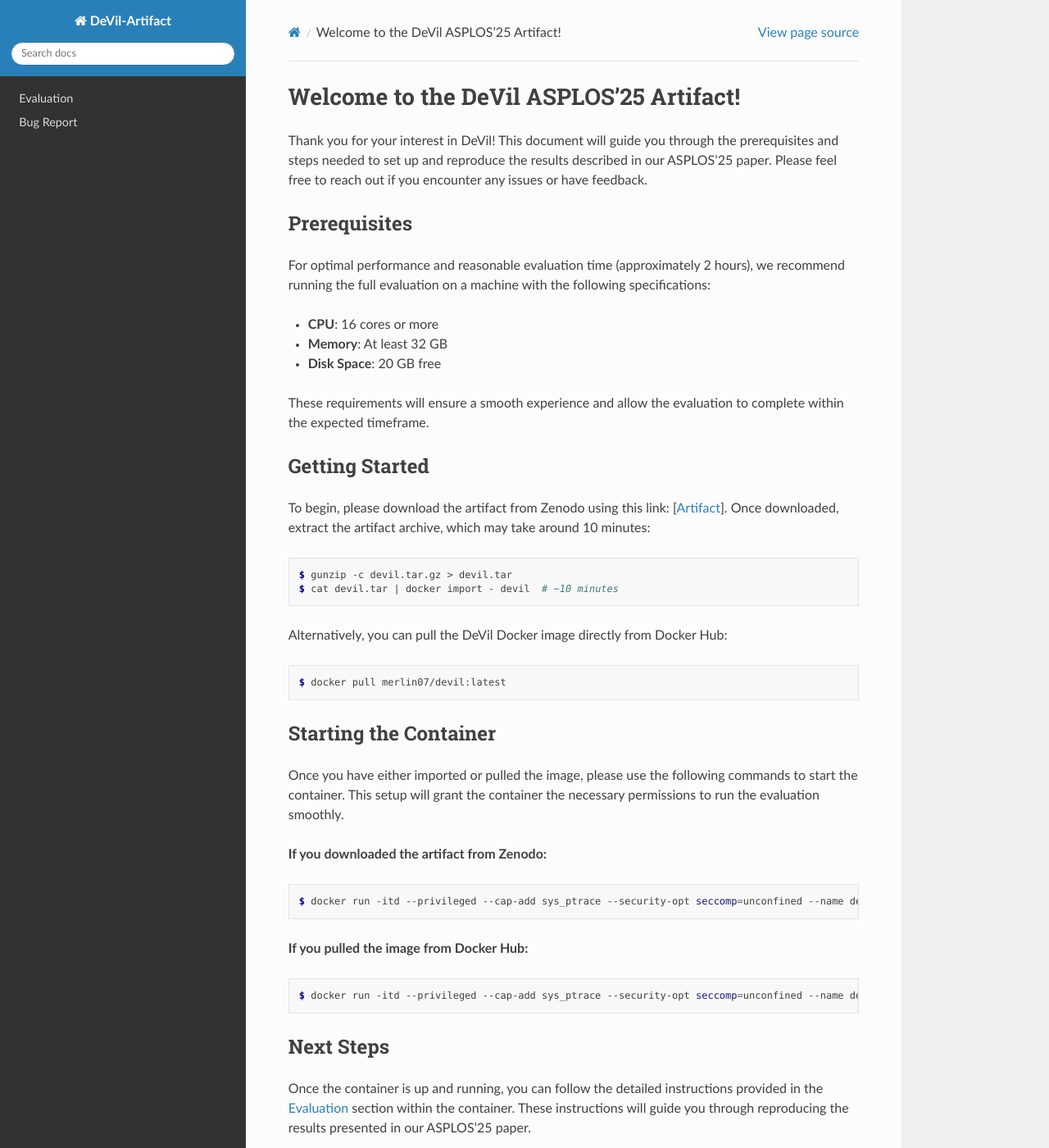
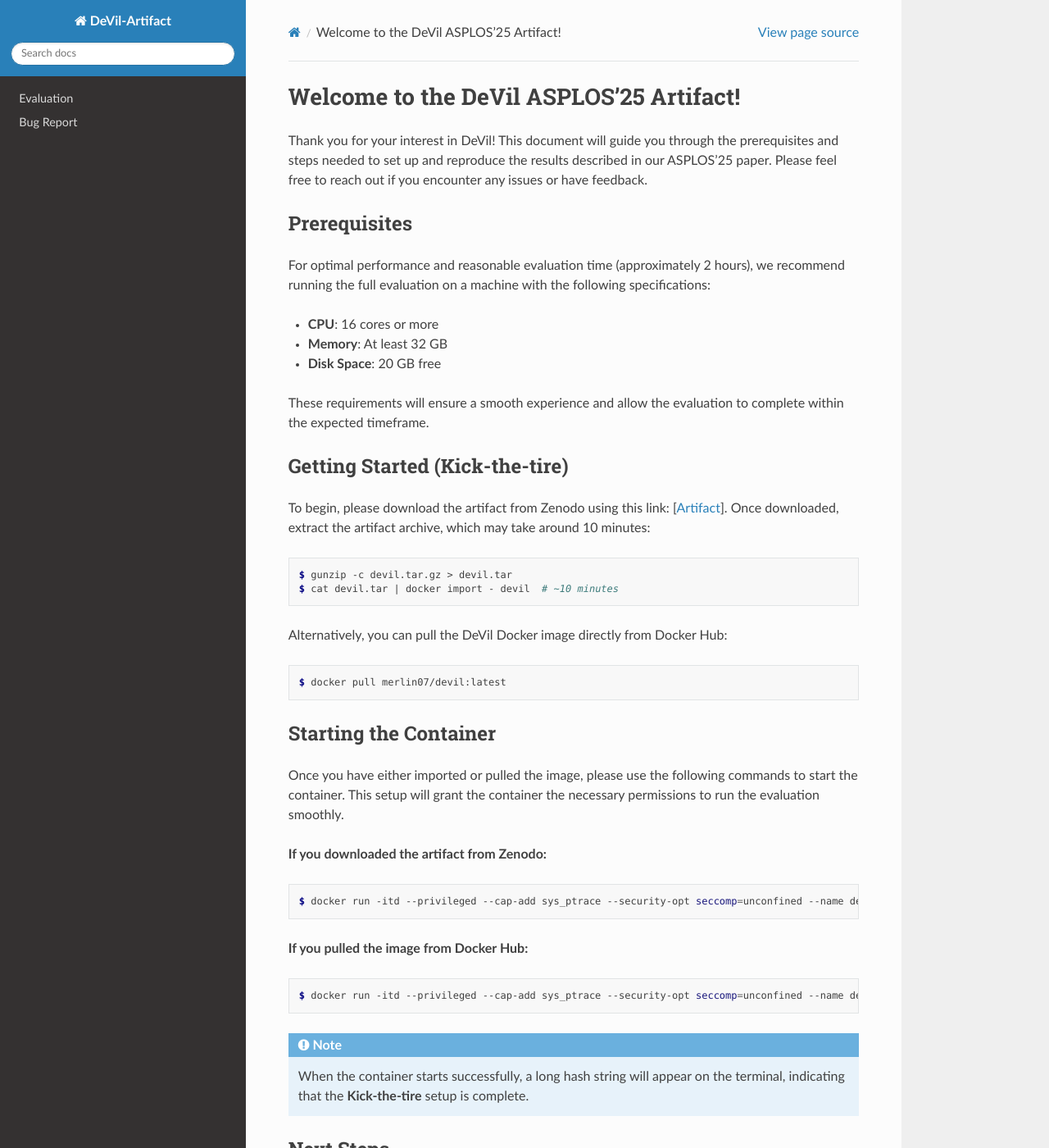
Before and after one commit to merlinsun/Devil-ASPLOS25-Artifact, a Sphinx documentation site: the page built from docs/source/index.rst, in a window 1280 px wide and 1400 px high. Shown: the whole window at 82% size. Built offline with Sphinx 7.4.7 and the Read the Docs theme 3.1.0, drawn with Linux system fonts in a browser that asks for light colours.

Commit message:
Update index.rst

```diff
--- a/docs/source/index.rst
+++ b/docs/source/index.rst
@@ -16,7 +16,7 @@
 
 These requirements will ensure a smooth experience and allow the evaluation to complete within the expected timeframe.
 
-Getting Started
+Getting Started (Kick-the-tire)
 ---------------
 
 To begin, please download the artifact from Zenodo using this link: [`Artifact <https://doi.org/10.5281/zenodo.14053328>`_]. Once downloaded, extract the artifact archive, which may take around 10 minutes:
@@ -49,7 +49,10 @@
 
   $ docker run -itd --privileged --cap-add sys_ptrace --security-opt seccomp=unconfined --name devil merlin07/devil:latest /bin/bash
 
-.. **Note:** Replace `<imported image>` in the above commands with the image name or ID from the previous command, if applicable.
+.. note::
+
+  When the container starts successfully, a long hash string will appear on the terminal, indicating that the **Kick-the-tire** setup is complete.
+
 
 Next Steps
 ----------
```
